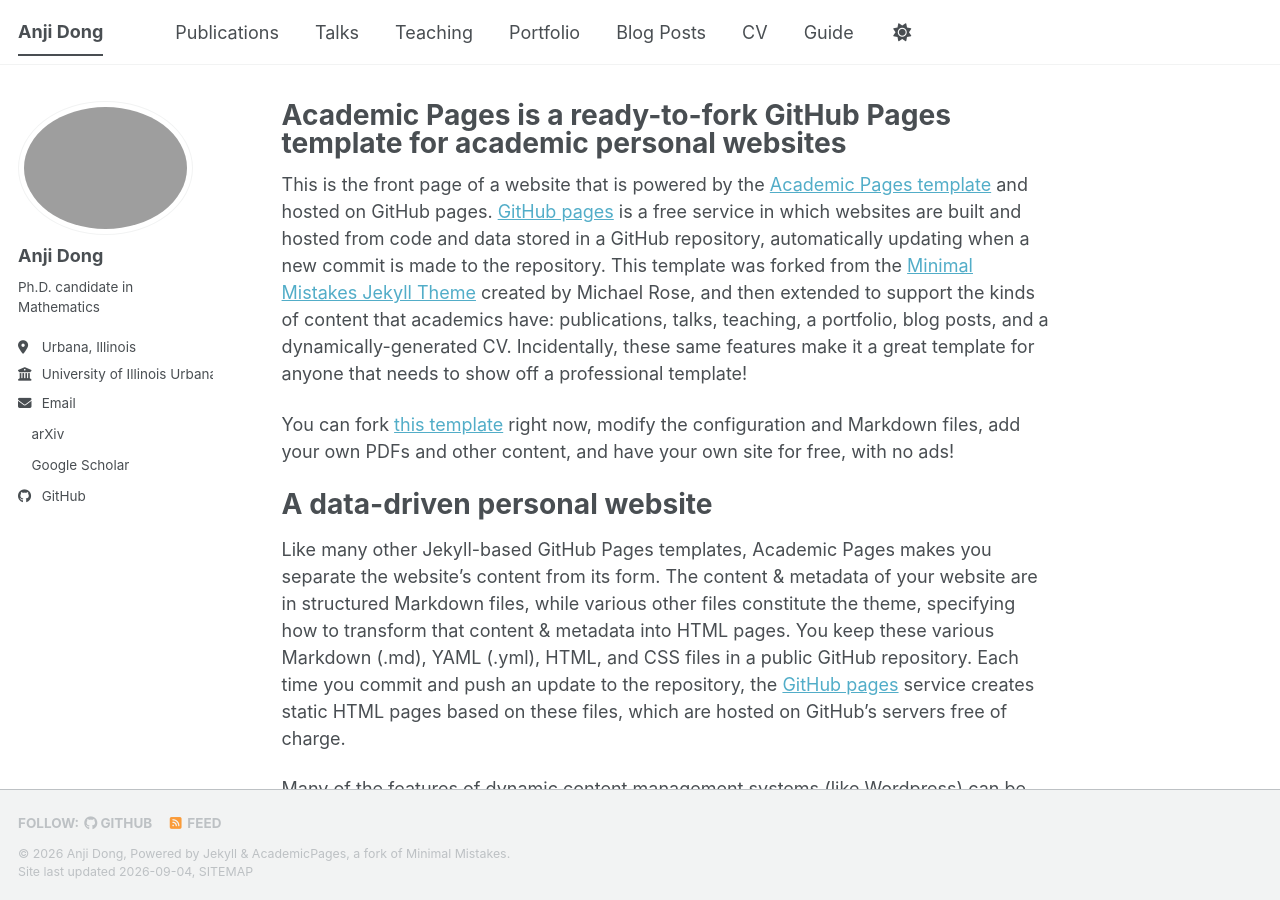
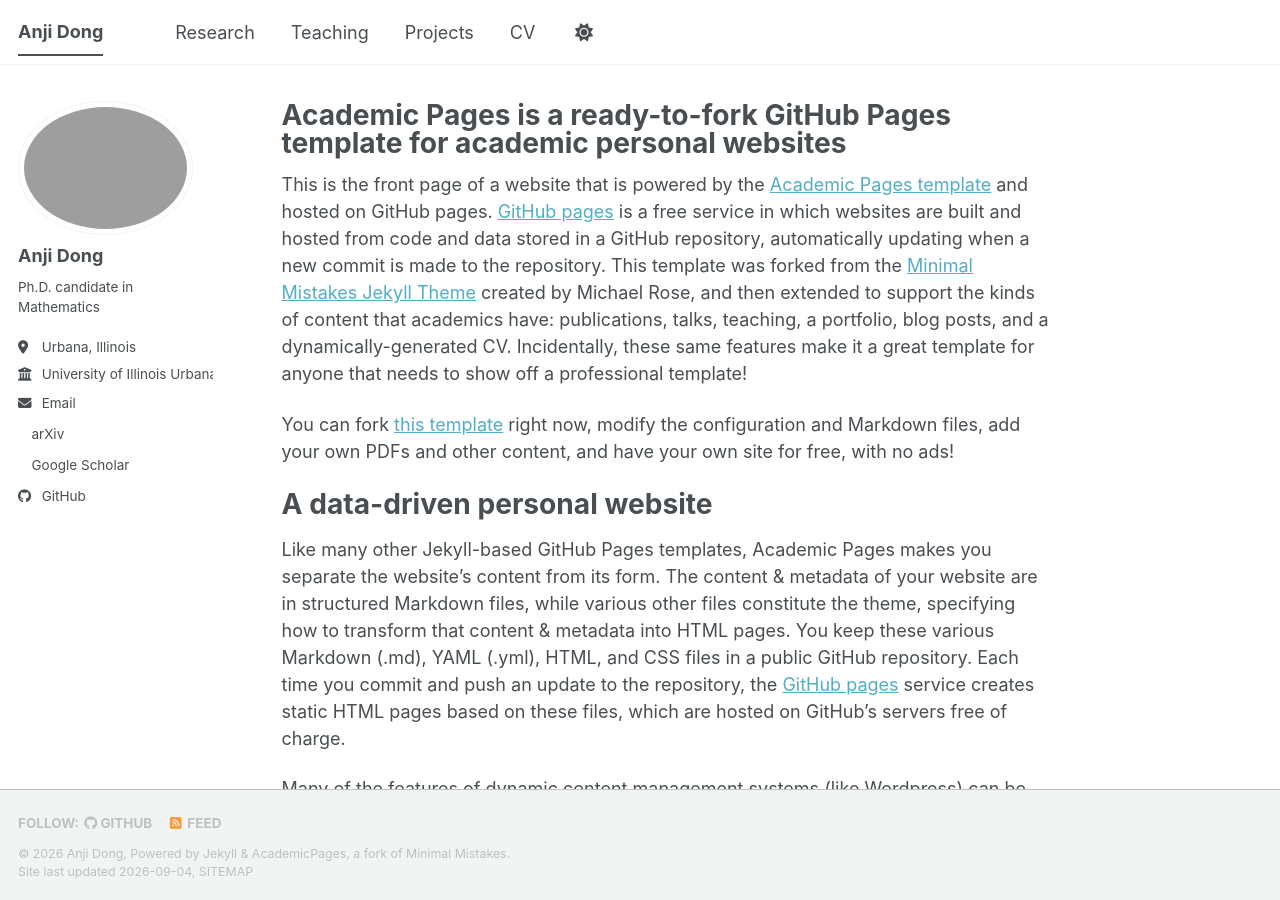
Before and after one commit to Anjisweety2/anjidong.github.io, a Jekyll site: the page built from _pages/about.md, in a window 1280 px wide and 900 px high. Built offline with Jekyll 4.4.1, drawn with Linux system fonts in a browser that asks for light colours; a style sheet for code colours, icons or effects is not loaded.

Commit message:
Update navigation.yml

```diff
--- a/_data/navigation.yml
+++ b/_data/navigation.yml
@@ -8,26 +8,14 @@
 #      Markdown formatted page while the second is generated using JSON.
 
 main:
-  - title: "Publications"
-    url: /publications/
-
-  - title: "Talks"
-    url: /talks/
+  - title: "Research"
+    url: /research/
 
   - title: "Teaching"
     url: /teaching/
 
-  - title: "Portfolio"
-    url: /portfolio/
-
-  - title: "Blog Posts"
-    url: /year-archive/
+  - title: "Projects"
+    url: /projects/
 
   - title: "CV"
     url: /cv/
-
-  # - title: "CV"
-  #   url: /cv-json/
-
-  - title: "Guide"
-    url: /markdown/
```
